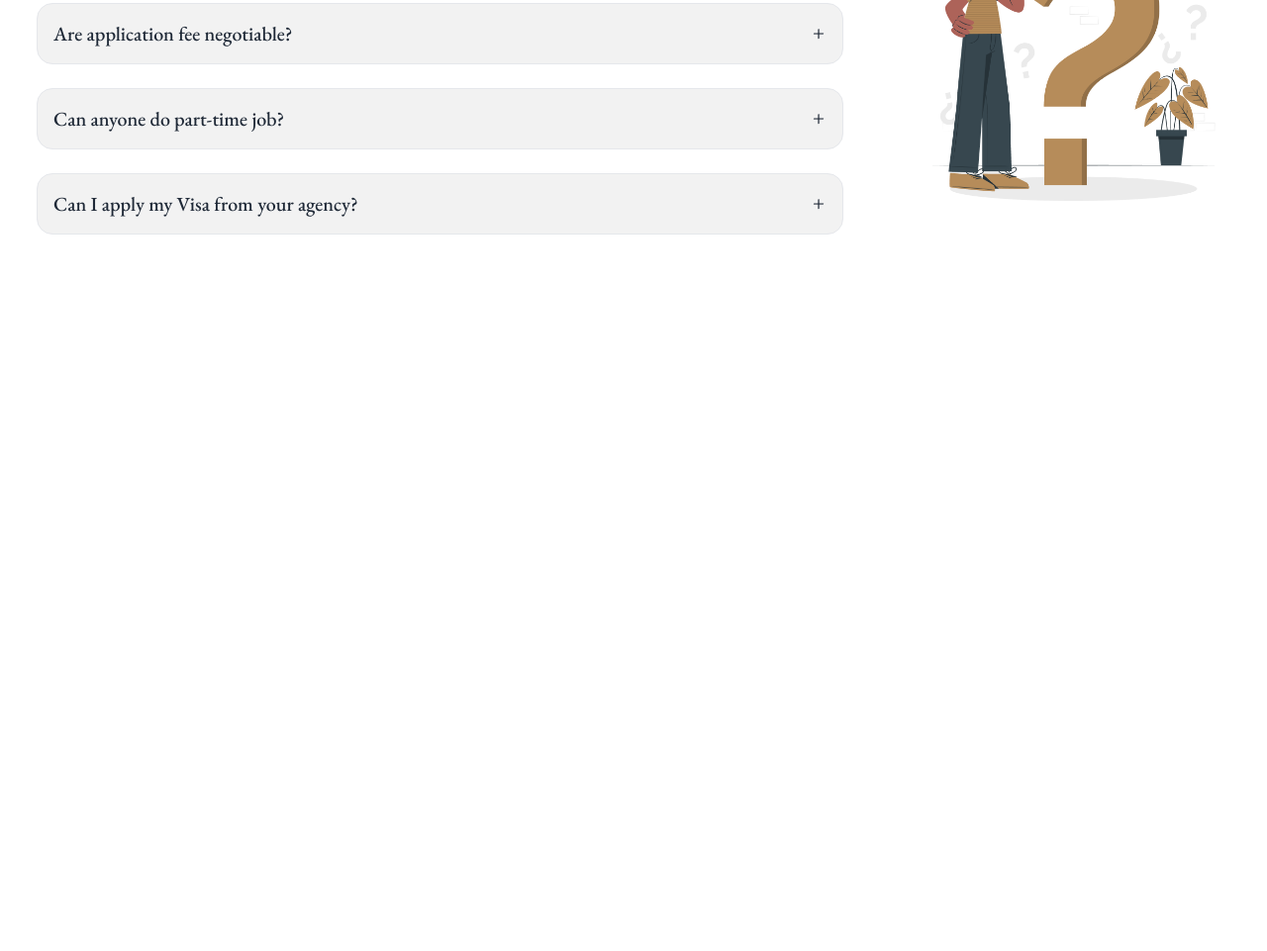
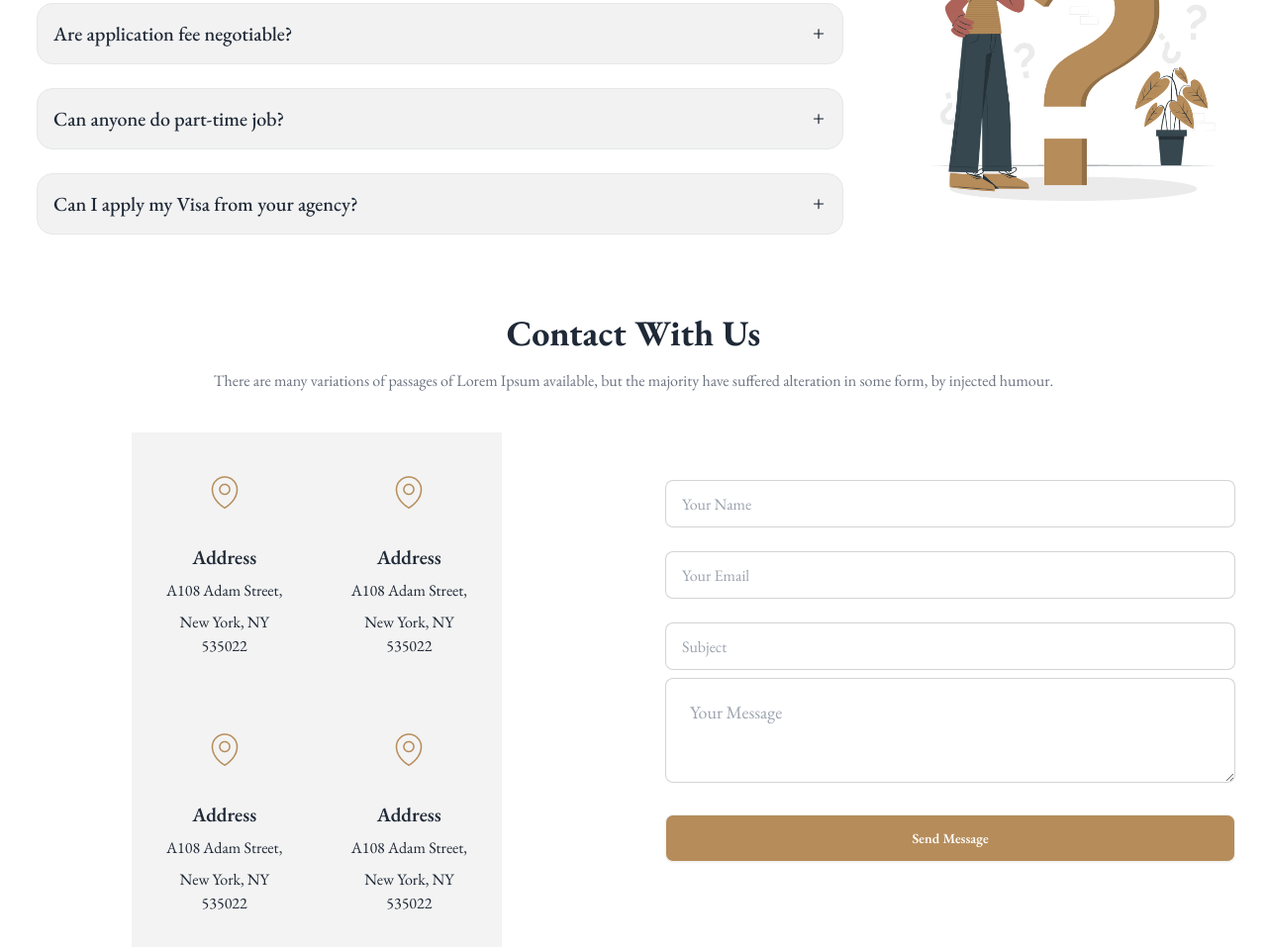
Before and after one commit to fahimbrew/legal-solution-website, a plain HTML site: page index.html in a window 1280 px wide. Shown: the part 2814-3775 px from the top of the page at 99% size. Before the commit the page ends 3131 px from the top, so only its background shows below. Drawn offline with nearby package versions, Linux system fonts and the light colour scheme.

Commit message:
contact section has been done

```diff
--- a/index.html
+++ b/index.html
@@ -25,7 +25,8 @@
                 extend: {
                     colors: {
                         clifford: '#da373d',
-                        primary: '#B68C5A'
+                        primary: '#B68C5A',
+                        body: '#F3F3F3',
                     },
                     fontFamily: {
                         garamond: 'EB Garamond'
@@ -449,6 +450,129 @@
 
         </section>
         <!-- question section starts ends -->
+        <!-- Contact Section Starts -->
+        <section class="mb-20">
+            <!-- title -->
+            <div class="w-9/12 mx-auto text-center space-y-4 mb-10">
+                <h1 class="text-4xl font-bold">Contact With Us</h1>
+                <p class="text-gray-500">There are many variations of passages of Lorem Ipsum available, but the
+                    majority have suffered
+                    alteration in some form, by injected humour.</p>
+
+            </div>
+            <!-- main whole box -->
+            <div class="grid grid-cols-1 lg:grid-cols-2">
+                <!-- column-1 -->
+                <div class="grid grid-cols-2 bg-body w-11/12 lg:w-7/12  mx-auto">
+                    <!-- card-1 -->
+                    <div class="card  mx-auto">
+                        <figure class="px-10 pt-10">
+                            <img src="images/location.png" alt="Shoes" class="rounded-xl" />
+                        </figure>
+                        <div class="card-body items-center text-center">
+                            <h2 class="card-title">Address</h2>
+                            <p>A108 Adam Street,</p>
+                            <p>New York, NY 535022</p>
+
+                        </div>
+                    </div>
+                    <!-- card-1 -->
+                    <div class="card  mx-auto">
+                        <figure class="px-10 pt-10">
+                            <img src="images/location.png" alt="Shoes" class="rounded-xl" />
+                        </figure>
+                        <div class="card-body items-center text-center">
+                            <h2 class="card-title">Address</h2>
+                            <p>A108 Adam Street,</p>
+                            <p>New York, NY 535022</p>
+
+                        </div>
+                    </div>
+                    <!-- card-1 -->
+                    <div class="card mx-auto ">
+                        <figure class="px-10 pt-10">
+                            <img src="images/location.png" alt="Shoes" class="rounded-xl" />
+                        </figure>
+                        <div class="card-body items-center text-center">
+                            <h2 class="card-title">Address</h2>
+                            <p>A108 Adam Street,</p>
+                            <p>New York, NY 535022</p>
+
+                        </div>
+                    </div>
+                    <!-- card-1 -->
+                    <div class="card mx-auto ">
+                        <figure class="px-10 pt-10">
+                            <img src="images/location.png" alt="Shoes" class="rounded-xl" />
+                        </figure>
+                        <div class="card-body items-center text-center">
+                            <h2 class="card-title">Address</h2>
+                            <p>A108 Adam Street,</p>
+                            <p>New York, NY 535022</p>
+
+                        </div>
+                    </div>
+
+
+
+
+
+
+                </div>
+                <!-- column-2 -->
+                <div>
+                    <!-- form starts -->
+                    <div>
+                        <form class="card-body">
+                            <!--  -->
+                            <div class="form-control">
+                                <label class="label">
+
+                                </label>
+                                <input type="text" placeholder="Your Name" class="input input-bordered" required />
+                            </div>
+                            <!--  -->
+                            <div class="form-control">
+                                <label class="label">
+
+                                </label>
+                                <input type="email" placeholder="Your Email" class="input input-bordered" required />
+
+                            </div>
+                            <div class="form-control">
+                                <label class="label">
+
+                                </label>
+                                <input type="text" placeholder="Subject" class="input input-bordered" required />
+
+                            </div>
+                            <textarea placeholder="Your Message"
+                                class="textarea textarea-bordered textarea-lg w-full"></textarea>
+
+
+
+                            <!--  -->
+                            <div class="form-control mt-6">
+                                <button class="btn bg-primary text-white">Send Message</button>
+                            </div>
+                        </form>
+                    </div>
+
+                </div>
+
+            </div>
+
+
+
+
+
+        </section>
+
+
+
+
+
+        <!-- Contact Section Ends -->
 
 
 
```
